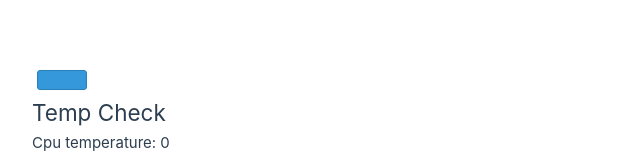
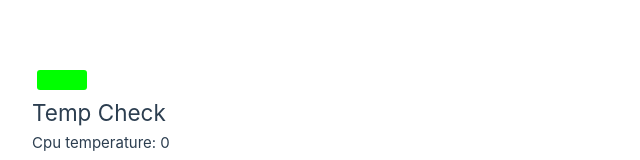
Before and after one commit to Jakub-Pazio/SystemMonitor, a Vue app in the folder front-end/: page / in a window 1280 px wide. Shown: the part 445-605 px from the top of the page, without its empty margins (0-640 px from the left). Built offline with nearby package versions, Linux system fonts and the light colour scheme; no server answers.

Commit message:
Some styling for CPU stack

```diff
--- a/front-end/src/components/CpuStack.vue
+++ b/front-end/src/components/CpuStack.vue
@@ -1,7 +1,7 @@
 <template>
     <div class="stack-container">
       <div v-for="n in intUsage" class="fixed-size-box" :key="n">
-        <div class="cpu-stack"></div>
+        <div class="cpu-stack" :id="'box' + n"></div>
       </div>
     </div>
 </template>
@@ -41,8 +41,18 @@ const intUsage = computed(() => {
 .cpu-stack {
   width: 100%;
   height: 20px; /* Set a fixed height for the CPU stack divs */
-  background-color: #3498db; /* Background color for the CPU stacks */
-  border: 1px solid #2980b9; /* Border for the CPU stacks */
   border-radius: 3px; /* Add some border radius for rounded corners */
+  background-color: #d04708;
+  border-color: #d04708;
 }
+
+#box1 {
+  background-color: #00ff00;
+  border-color: #00ff00;
+}
+#box2 {
+  background-color: #c4ca29;
+  border-color: #c4ca29;
+}
+
 </style>
```
